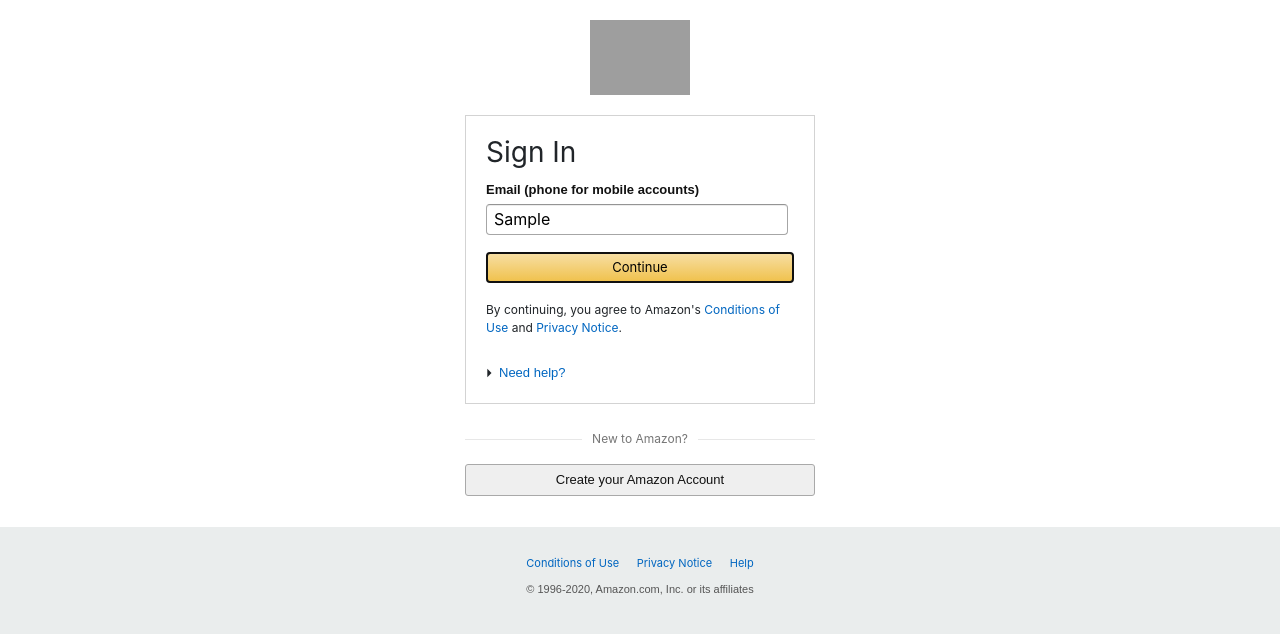
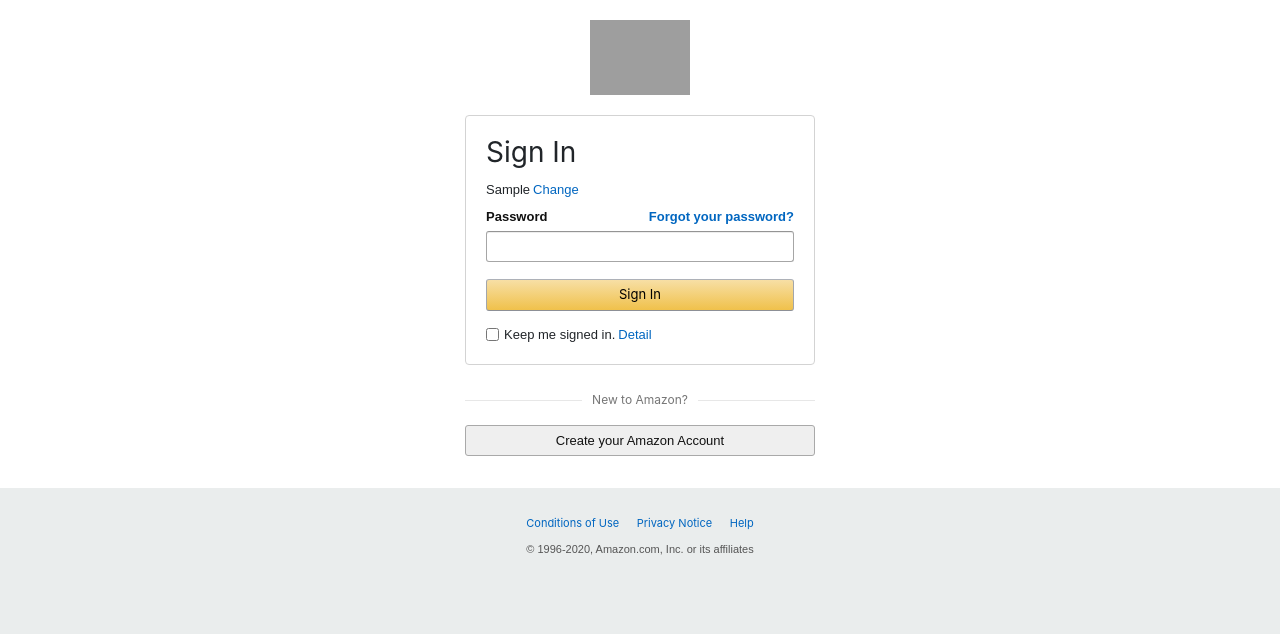
Before and after one commit to rahulkant13may/amazon-clone, a React (Create React App) app: page /signin in a window 1280 px wide. Both pictures are taken after typing "Sample" into the empty fields and a click on the button "Continue". Shown: the top 634 px of the page. Built offline with nearby package versions, Linux system fonts and the light colour scheme; no server answers; grey boxes are pictures that could not be loaded.

Commit message:
sign in with password

```diff
--- a/src/SignIn.css
+++ b/src/SignIn.css
@@ -30,6 +30,7 @@
     flex-direction: column;
     padding: 20px;
     border: 1px solid lightgray;
+    border-radius: 4px;
 
 }
 
@@ -46,20 +47,51 @@
     font-size: 13px;
     line-height: 19px;
     color: #111;
+    font-family: "Amazon Ember",Arial,sans-serif;
+}
+.password__signInUser{
+    display: flex;
+}
 
+.password__signInUser > h5{
     font-family: "Amazon Ember",Arial,sans-serif;
+    font-size: 13px!important;
+    font-weight: 400;
+    line-height: 1.5;
+    color: #212529;
+}
+.password__signInUser > h5 > a{
+    color: #0066c0;
+    margin-left: 3px;
+}
+.password__heading{
+    display: flex;
+    justify-content: space-between;
+}
+
+.password__heading > h5{
+    margin-bottom: 5px;
+    font-weight: 700;
+    font-size: 13px;
+    line-height: 19px;
+    color: #111;
+    font-family: "Amazon Ember",Arial,sans-serif;
+}
+
+.password__heading > h5:nth-of-type(2){
+    color: #0066c0;
 }
 
 .login__container > form > input {
     margin-bottom: 7px;
-    width: 98%;
+    width: 100%;
     background-color: white;
     height: 31px;
     padding: 3px 7px;
     line-height: normal;
     border: 1px solid #a6a6a6;
     border-top-color: #949494;
-    border-radius: 4px;
+    border-radius: 3px;
     box-shadow: 0 1px 0 rgba(255,255,255,.5), 0 1px 0 rgba(0,0,0,.07) inset;
     outline: 0;
 }
@@ -127,6 +159,29 @@
     color: #0066c0;
 }
 
+.password__keepSignIn{
+    display: flex;
+    align-items: center;
+    margin-top: 14px;
+}
+.password__keepSignIn > input{
+    margin-right: 5px;
+}
+.password__keepSignIn > span{
+    font-family: "Amazon Ember",Arial,sans-serif;
+    font-size: 13px;
+    line-height: 19px;
+}
+
+.password__keepSignIn > span > a{
+    font-family: "Amazon Ember",Arial,sans-serif;
+    font-size: 13px;
+    line-height: 19px;
+    cursor: pointer;
+    color: #0066c0;
+    margin-left: 3px;
+}
+
 .signIn__newToAmazon{
     width: 350px;
     text-align: center;
--- a/src/SignIn.js
+++ b/src/SignIn.js
@@ -9,9 +9,15 @@
     const history = useHistory();
     const [email, setEmail] = useState('');
     const [password, setPassword] = useState('');
+    const [signInEmailFlag, unSetSignEmailFlag] = useState(true)
     const [rightIcon, toggleRightIcon] = useState(true)
 
-    const login = (event) => {
+    const continueButton = (event) => {
+        event.preventDefault();
+        unSetSignEmailFlag(false)
+    }
+
+    const signInButton = (event) => {
         event.preventDefault();
         auth.signInWithEmailAndPassword(email, password)
             .then((auth) => {
@@ -38,15 +44,17 @@
                 src="https://upload.wikimedia.org/wikipedia/commons/thumb/a/a9/Amazon_logo.svg/1024px-Amazon-logo.svg.png"
                 alt=""/>
             </Link>
-
-            <div className="login__container">
+            {
+            signInEmailFlag === true
+            ?
+            <div className="login__container email">
                 <h1>Sign In</h1>
                 <form>
                     <h5>Email (phone for mobile accounts)</h5>
                     <input value={email} onChange={event => setEmail(event.target.value)}type="text"/>
                     {/* <h5>Password</h5>
                     <input value={password} onChange={event => setPassword(event.target.value)} type="password"/> */}
-                    <button onClick={login} type="submit" className="login__signInButton">Continue</button>
+                    <button onClick={continueButton} type="submit" className="login__signInButton">Continue</button>
                 </form>
                 <p>
                     By continuing, you agree to Amazon's <a href="#">Conditions of Use</a> and <a href="#"> Privacy Notice</a>.
@@ -62,11 +70,35 @@
                     <span><a href="#">Need help?</a></span>
                 </div>
             </div>
+            :
+            <div className="login__container password">
+                <h1>Sign In</h1>
+                <form>
+                    <div className="password__signInUser">
+                        <h5>{email}</h5>
+                        <h5><a href="">Change</a></h5>
+                    </div>
+                    <div className="password__heading">
+                        <h5>Password</h5>
+                        <h5>Forgot your password?</h5>
+                    </div>
+                    <input value={password} onChange={event => setPassword(event.target.value)} type="password"/>
+                    <button onClick={signInButton} type="submit" className="login__signInButton">Sign In</button>
+                </form>
+                <div className="password__keepSignIn">
+                    <input type="checkbox"/>
+                    <span>Keep me signed in.<a href="#">Detail</a></span>
+                </div>
+            </div>
+            }
+
+
         </div>
         <h5 className="signIn__newToAmazon"><span>New to Amazon?</span></h5>
         <div className="login__registerButton__container">
            <button onClick={register} type="submit" className="login__registerButton">Create your Amazon Account</button>
         </div>
+
         <div className="signIn__footer">
              <div className="signIn__footer__firstLine">
                 <a href="#">Conditions of Use</a>
```
